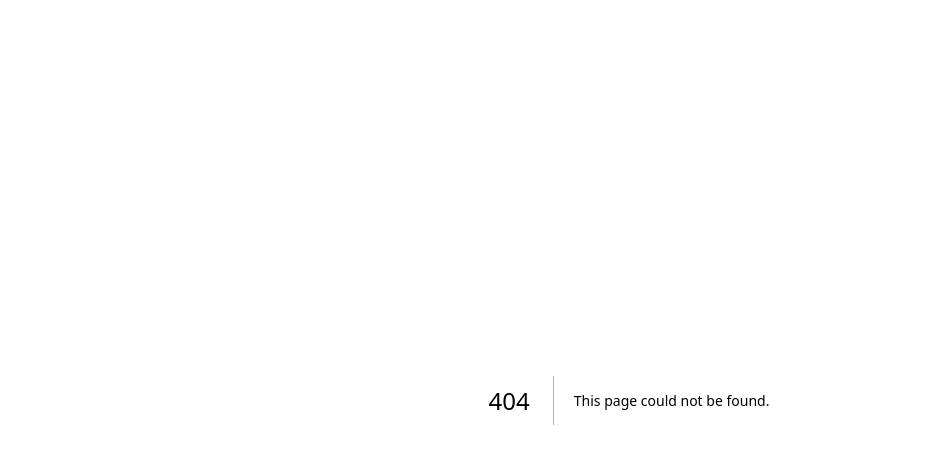
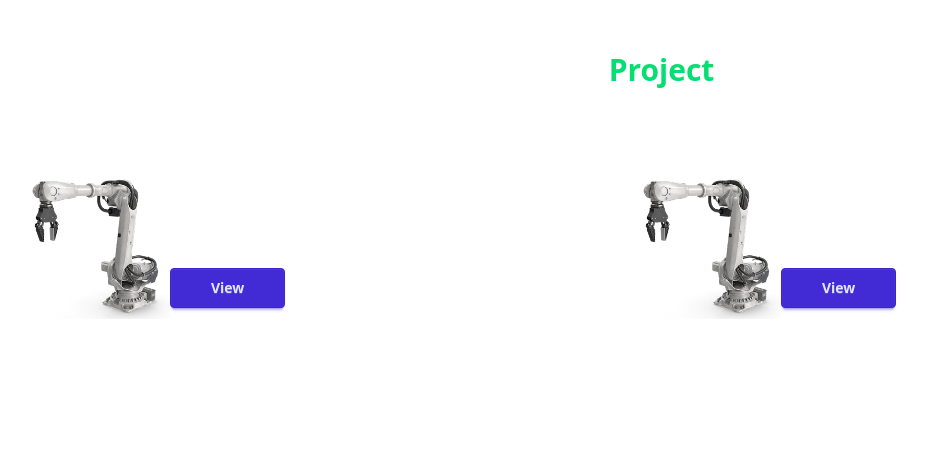
Before and after one commit to SakibFakir69/Ai-Learning-website-Landing-page-, a Next.js app: page /components/project in a window 1280 px wide. Before the commit this address had no page. Shown: the top 464 px of the page, without its empty margins (11-938 px from the left). Built offline with nearby package versions, Linux system fonts and the light colour scheme.

Commit message:
project section added done

```diff
--- /dev/null
+++ b/src/app/components/project/page.jsx
@@ -0,0 +1,57 @@
+import React from "react";
+import Image from "next/image";
+import img from "../../../../public/robot.png";
+
+function ProjectSection() {
+  return (
+    <div className="mt-5">
+      <section className=" ">
+        <div className="text-center text-white">
+          <h3 className="text-center md:text-2xl text-xl ">Project</h3>
+          <h2 className="text-2xl md:text-3xl font-semibold">
+            Our <span className="text-green-400">Project</span>
+          </h2>
+        </div>
+
+        {/*  */}
+        <section className="md:flex gap-6 md:mt-10 mt-6 p-10 justify-center items-center border border-white">
+
+        <div className="flex justify-center items-center">
+          <Image src={img} height={150} alt="robot" />
+
+
+          <div className="flex flex-col gap-2 ">
+            <h2 className="text-white text-shadow-amber-300">Testimonial</h2>
+            <p className="text-white">
+              In publishing and graphic design, Lorem ipsum is a placeholder
+              text commonly{" "}
+            </p>
+           <div>
+           <button className="btn px-10 py-3 btn-primary">View</button>
+           </div>
+          </div>
+        </div>
+
+        <div className="flex justify-center items-center md:mt-0 mt-10">
+          <Image src={img} height={150} alt="robot" />
+
+          <div className="flex flex-col gap-2 ">
+            <h2 className="text-white text-shadow-amber-300">Testimonial</h2>
+            <p className="text-white">
+              In publishing and graphic design, Lorem ipsum is a placeholder
+              text commonly{" "}
+            </p>
+           <div>
+           <button className="btn px-10 py-3 btn-primary">View</button>
+           </div>
+          </div>
+        </div>
+        </section>
+
+
+      </section>
+    </div>
+  );
+}
+
+export default ProjectSection;
--- a/src/app/page.js
+++ b/src/app/page.js
@@ -4,6 +4,7 @@ import NavbarPage from "./components/Navbar/page";
 import Number from "./components/numberSection/Number";
 import AboutUs from "./components/powerSection/page";
 import PowerSection from "./components/powerSection/page";
+import ProjectSection from "./components/project/page";
 import RobotSection from "./components/robotSection/page";
 
 import ServicesPage from "./components/services/page";
@@ -40,6 +41,7 @@ export default function HomePage() {
     <RobotSection/>
     <TeamSection/>
     <TestimonialPage/>
+    <ProjectSection/>
     </main>
 
 
```
Also changed, not shown: public/robot.png (added).
